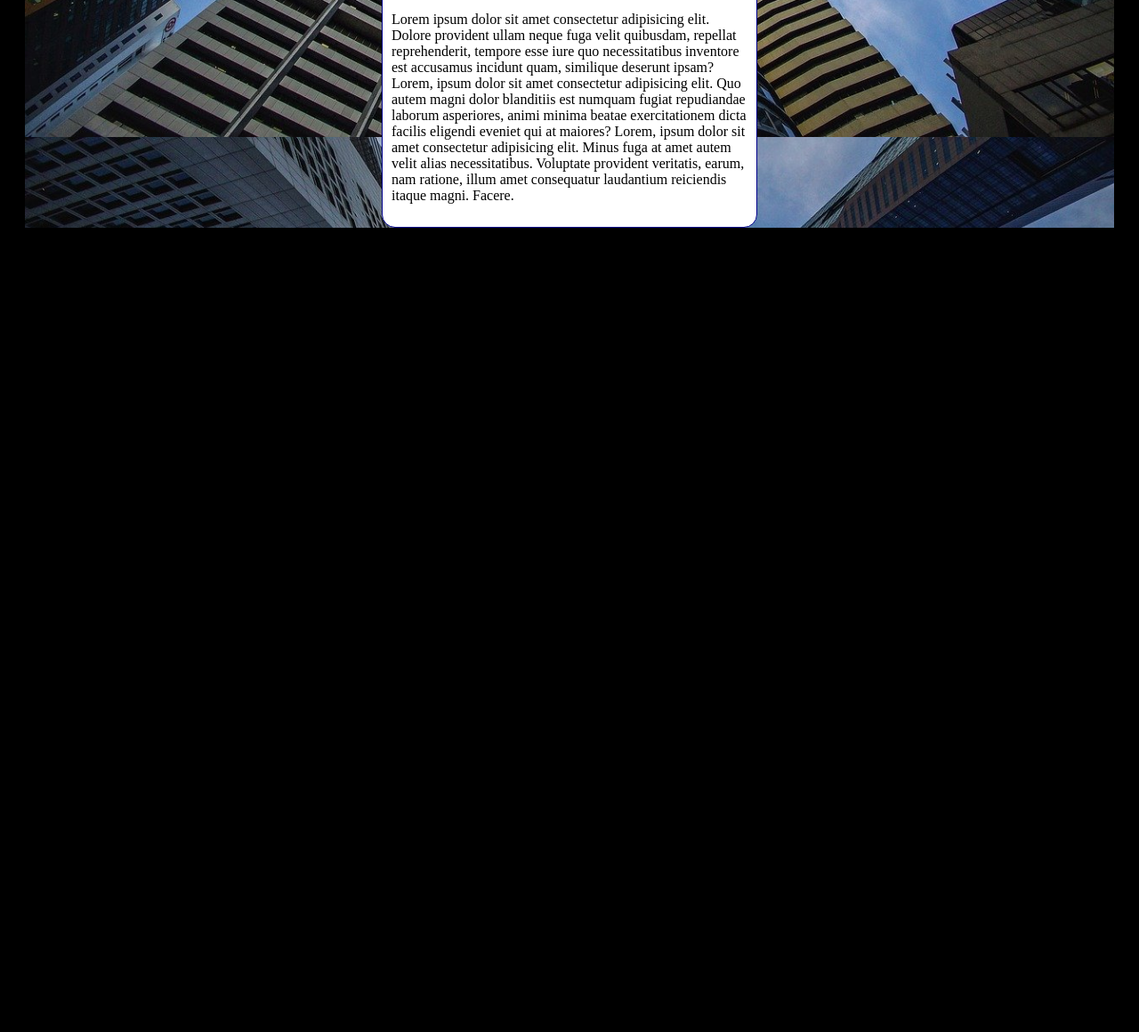
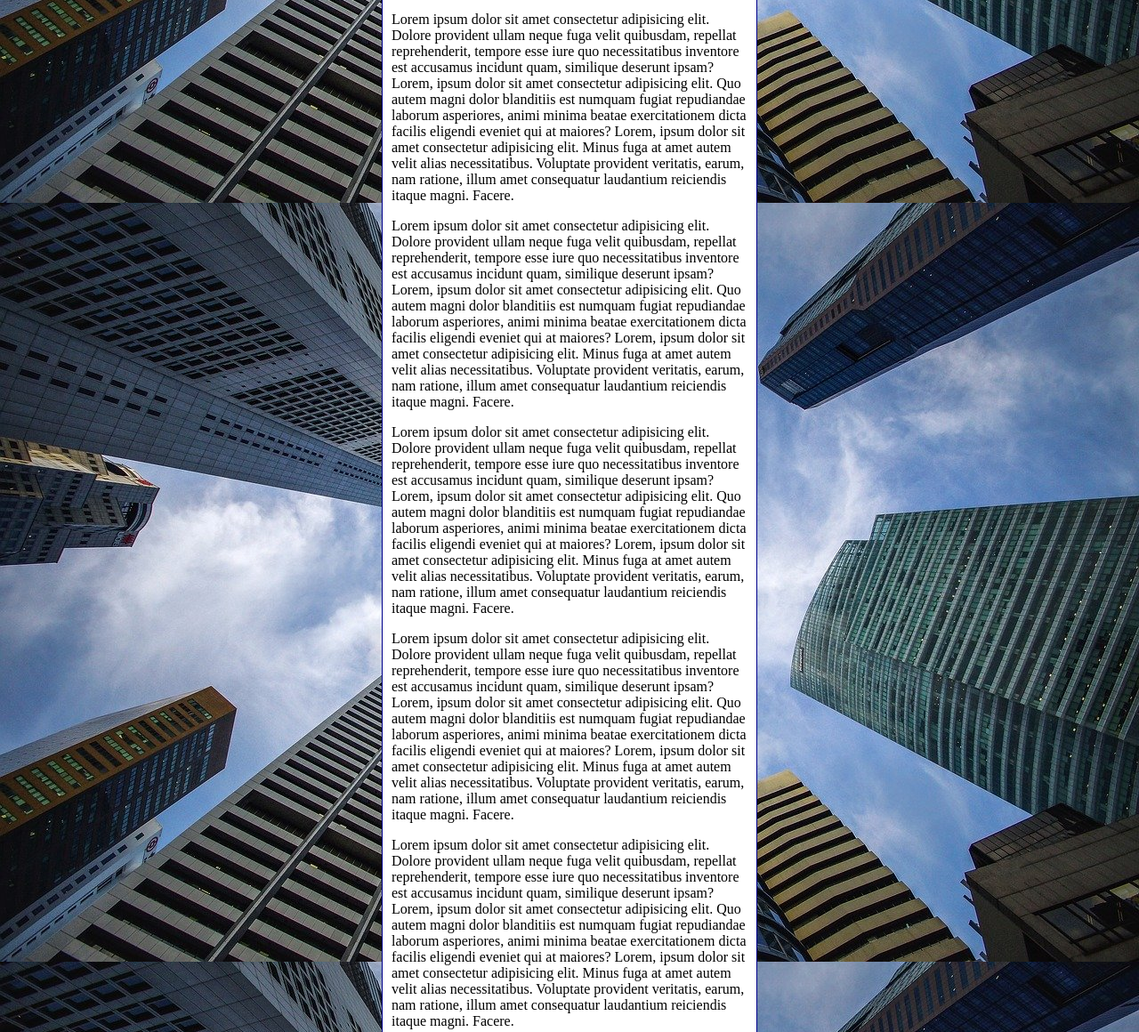
Before and after one commit to WesleyRoott/html-css, a plain HTML site: page exercicios/ex022/fundo006.html in a window 1280 px wide. Shown: the part 1478-2638 px from the top of the page at 89% size. Before the commit the page ends 1734 px from the top, so only its background shows below. Drawn offline with Linux system fonts and the light colour scheme.

Commit message:
atualização de ex022

```diff
--- a/exercicios/ex022/fundo006.html
+++ b/exercicios/ex022/fundo006.html
@@ -7,17 +7,29 @@
     <title>testando alinhamento de imagem</title>
     <style>
         body {
-            height: 100vh; /*o que aparece na tela*/
-            background-color: black; /*cor atraz da imagem*/
+           /* height: 100vh;     o que aparece na tela
+            background-color: black;      cor atraz da imagem
             background-image: url(imagens/wallpaper002.jpg);
-            background-position: center top; /*ponto de ancoragem*/
-            background-repeat: repeat-y; /* preciso fazer um degrade na imagem*/
-            background-size: contain; /*size é tamanho*/
+            background-position: center center;   ponto de ancoragem
+            background-repeat: no-repeat;     preciso fazer um degrade na imagem
+            background-size: cover; size    é tamanho
+            background-attachment: fixed;     imagem de fundo fica fixa */
+
+            /* Sequencia de Shothand - background:
+                color > image > position > repeat > [size] > attachment
+
+                [ size: tem que ser colocado fora pois ainda não fuinciona na mesma linha de codigo da Shothand ]
+            */
+
+            background: black url(imagens/wallpaper002.jpg) center center no-repeat fixed;
+            background-size: cover;
+
         }
+
 
         main {
             background-color: white;
-            width: 400px;
+            max-width: 400px;
             padding: 10px;
             margin: auto;
             border: 1px solid darkblue;
@@ -35,6 +47,12 @@
         <p>Lorem ipsum dolor sit amet consectetur adipisicing elit. Dolore provident ullam neque fuga velit quibusdam, repellat reprehenderit, tempore esse iure quo necessitatibus inventore est accusamus incidunt quam, similique deserunt ipsam? Lorem, ipsum dolor sit amet consectetur adipisicing elit. Quo autem magni dolor blanditiis est numquam fugiat repudiandae laborum asperiores, animi minima beatae exercitationem dicta facilis eligendi eveniet qui at maiores? Lorem, ipsum dolor sit amet consectetur adipisicing elit. Minus fuga at amet autem velit alias necessitatibus. Voluptate provident veritatis, earum, nam ratione, illum amet consequatur laudantium reiciendis itaque magni. Facere.</p>
         <p>Lorem ipsum dolor sit amet consectetur adipisicing elit. Dolore provident ullam neque fuga velit quibusdam, repellat reprehenderit, tempore esse iure quo necessitatibus inventore est accusamus incidunt quam, similique deserunt ipsam? Lorem, ipsum dolor sit amet consectetur adipisicing elit. Quo autem magni dolor blanditiis est numquam fugiat repudiandae laborum asperiores, animi minima beatae exercitationem dicta facilis eligendi eveniet qui at maiores? Lorem, ipsum dolor sit amet consectetur adipisicing elit. Minus fuga at amet autem velit alias necessitatibus. Voluptate provident veritatis, earum, nam ratione, illum amet consequatur laudantium reiciendis itaque magni. Facere.</p>
         <p>Lorem ipsum dolor sit amet consectetur adipisicing elit. Dolore provident ullam neque fuga velit quibusdam, repellat reprehenderit, tempore esse iure quo necessitatibus inventore est accusamus incidunt quam, similique deserunt ipsam? Lorem, ipsum dolor sit amet consectetur adipisicing elit. Quo autem magni dolor blanditiis est numquam fugiat repudiandae laborum asperiores, animi minima beatae exercitationem dicta facilis eligendi eveniet qui at maiores? Lorem, ipsum dolor sit amet consectetur adipisicing elit. Minus fuga at amet autem velit alias necessitatibus. Voluptate provident veritatis, earum, nam ratione, illum amet consequatur laudantium reiciendis itaque magni. Facere.</p>
+        <p>Lorem ipsum dolor sit amet consectetur adipisicing elit. Dolore provident ullam neque fuga velit quibusdam, repellat reprehenderit, tempore esse iure quo necessitatibus inventore est accusamus incidunt quam, similique deserunt ipsam? Lorem, ipsum dolor sit amet consectetur adipisicing elit. Quo autem magni dolor blanditiis est numquam fugiat repudiandae laborum asperiores, animi minima beatae exercitationem dicta facilis eligendi eveniet qui at maiores? Lorem, ipsum dolor sit amet consectetur adipisicing elit. Minus fuga at amet autem velit alias necessitatibus. Voluptate provident veritatis, earum, nam ratione, illum amet consequatur laudantium reiciendis itaque magni. Facere.</p>
+        <p>Lorem ipsum dolor sit amet consectetur adipisicing elit. Dolore provident ullam neque fuga velit quibusdam, repellat reprehenderit, tempore esse iure quo necessitatibus inventore est accusamus incidunt quam, similique deserunt ipsam? Lorem, ipsum dolor sit amet consectetur adipisicing elit. Quo autem magni dolor blanditiis est numquam fugiat repudiandae laborum asperiores, animi minima beatae exercitationem dicta facilis eligendi eveniet qui at maiores? Lorem, ipsum dolor sit amet consectetur adipisicing elit. Minus fuga at amet autem velit alias necessitatibus. Voluptate provident veritatis, earum, nam ratione, illum amet consequatur laudantium reiciendis itaque magni. Facere.</p>
+        <p>Lorem ipsum dolor sit amet consectetur adipisicing elit. Dolore provident ullam neque fuga velit quibusdam, repellat reprehenderit, tempore esse iure quo necessitatibus inventore est accusamus incidunt quam, similique deserunt ipsam? Lorem, ipsum dolor sit amet consectetur adipisicing elit. Quo autem magni dolor blanditiis est numquam fugiat repudiandae laborum asperiores, animi minima beatae exercitationem dicta facilis eligendi eveniet qui at maiores? Lorem, ipsum dolor sit amet consectetur adipisicing elit. Minus fuga at amet autem velit alias necessitatibus. Voluptate provident veritatis, earum, nam ratione, illum amet consequatur laudantium reiciendis itaque magni. Facere.</p>
+        <p>Lorem ipsum dolor sit amet consectetur adipisicing elit. Dolore provident ullam neque fuga velit quibusdam, repellat reprehenderit, tempore esse iure quo necessitatibus inventore est accusamus incidunt quam, similique deserunt ipsam? Lorem, ipsum dolor sit amet consectetur adipisicing elit. Quo autem magni dolor blanditiis est numquam fugiat repudiandae laborum asperiores, animi minima beatae exercitationem dicta facilis eligendi eveniet qui at maiores? Lorem, ipsum dolor sit amet consectetur adipisicing elit. Minus fuga at amet autem velit alias necessitatibus. Voluptate provident veritatis, earum, nam ratione, illum amet consequatur laudantium reiciendis itaque magni. Facere.</p>
+        <p>Lorem ipsum dolor sit amet consectetur adipisicing elit. Dolore provident ullam neque fuga velit quibusdam, repellat reprehenderit, tempore esse iure quo necessitatibus inventore est accusamus incidunt quam, similique deserunt ipsam? Lorem, ipsum dolor sit amet consectetur adipisicing elit. Quo autem magni dolor blanditiis est numquam fugiat repudiandae laborum asperiores, animi minima beatae exercitationem dicta facilis eligendi eveniet qui at maiores? Lorem, ipsum dolor sit amet consectetur adipisicing elit. Minus fuga at amet autem velit alias necessitatibus. Voluptate provident veritatis, earum, nam ratione, illum amet consequatur laudantium reiciendis itaque magni. Facere.</p>
+        <p>Lorem ipsum dolor sit amet consectetur adipisicing elit. Dolore provident ullam neque fuga velit quibusdam, repellat reprehenderit, tempore esse iure quo necessitatibus inventore est accusamus incidunt quam, similique deserunt ipsam? Lorem, ipsum dolor sit amet consectetur adipisicing elit. Quo autem magni dolor blanditiis est numquam fugiat repudiandae laborum asperiores, animi minima beatae exercitationem dicta facilis eligendi eveniet qui at maiores? Lorem, ipsum dolor sit amet consectetur adipisicing elit. Minus fuga at amet autem velit alias necessitatibus. Voluptate provident veritatis, earum, nam ratione, illum amet consequatur laudantium reiciendis itaque magni. Facere.</p>
 
     </main>
 </body>
```
